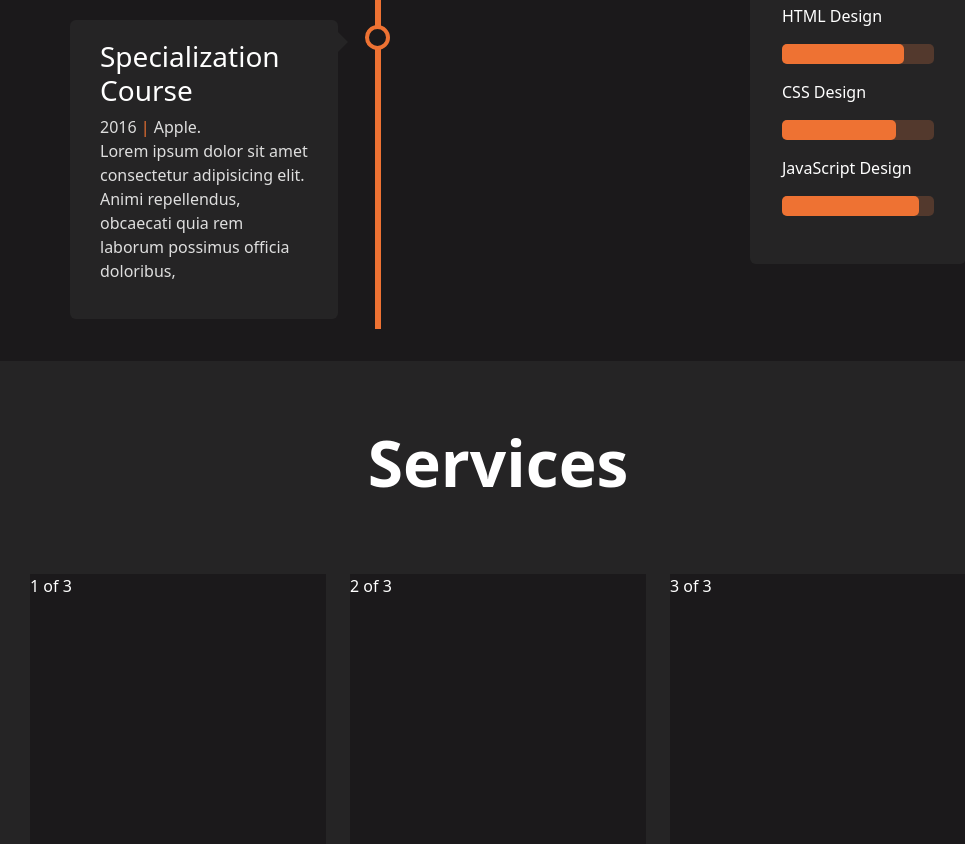
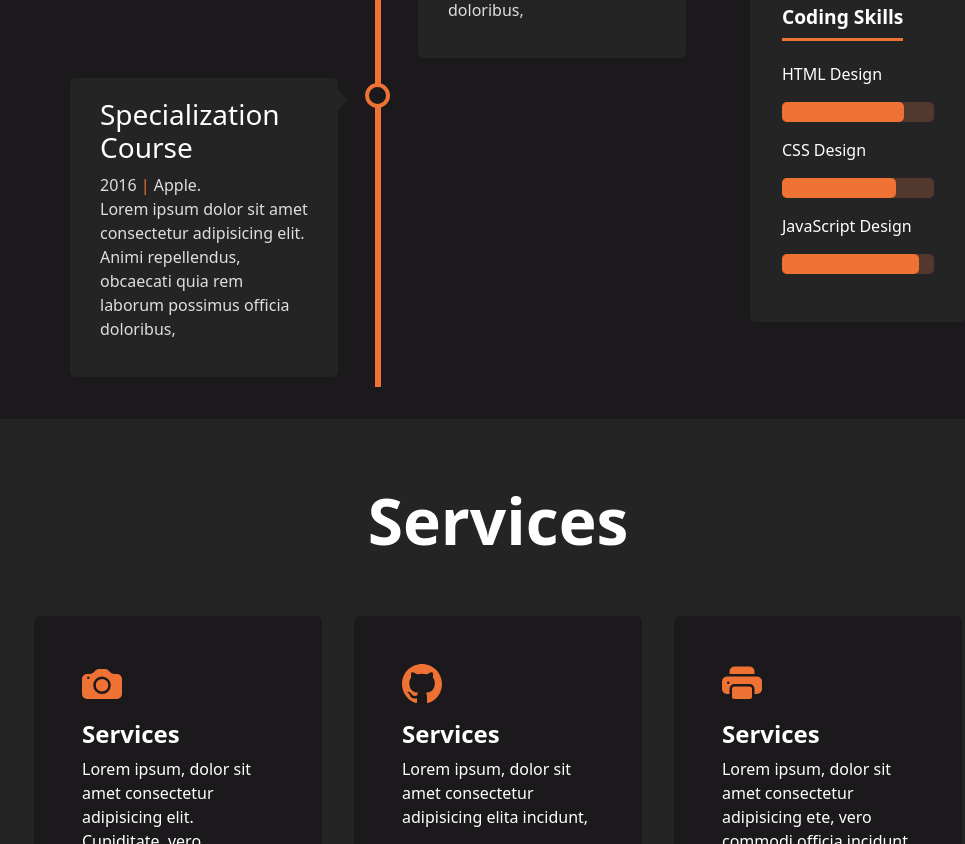
Before and after one commit to CodingBunnyi/JR-Project1, a plain HTML site: page src/index.html in a window 1280 px wide. Shown: the part 1956-2800 px from the top of the page, without its empty margins (142-1107 px from the left). Drawn offline with Linux system fonts and the light colour scheme.

Commit message:
add services section

```diff
--- a/src/index.html
+++ b/src/index.html
@@ -42,7 +42,8 @@
         </header>
 
         <main>
-            <section class="home-intro container">
+            <section class="home-intro">
+                <div class="container">
                     <div class="row">
                         <div class="home-intro-text col-lg-6">
                             <div class="icon-box">
@@ -64,11 +65,12 @@
                             <img id="portraint-img" src="assets/Jay-Chou-Net-Worth-removebg.png" alt="Jay Chou portraint">
                         </div>
                     </div>
+                </div>
             </section>
 
             <section class="portfolio">
                 <div class="top-container">
-                    <h2 id="portfolio-title">Portfolio<br>Showcase</h2>
+                    <h2 class="section-title">Portfolio<br>Showcase</h2>
                 </div>
 
                 <div class="portfolio-main-container container">
@@ -183,46 +185,58 @@
 
             <section class="service">
                 <div class="top-container">
-                    <h2 id="portfolio-title">Services</h2>
+                    <h2 class="section-title">Services</h2>
                 </div>
 
                 <div class="container">
                     <div class="row">
-                        <div class="col-lg-4">
+                        <div class="col-xl-4 col-lg-6 services-box">
                             <div class="service-box">
-                                1 of 3
+                                <img src="assets/camera-fill.svg" alt="camera">
+                                <h3>Services</h3>
+                                <p>Lorem ipsum, dolor sit amet consectetur adipisicing elit. Cupiditate, vero commodi officia incidunt,</p>
                             </div>
                         </div>
 
-                        <div class="col-lg-4">
+                        <div class="col-xl-4 col-lg-6 services-box">
                             <div class="service-box">
-                                2 of 3
+                                <img src="assets/github.svg" alt="github">
+                                <h3>Services</h3>
+                                <p>Lorem ipsum, dolor sit amet consectetur adipisicing elita incidunt,</p>
                             </div>
                         </div>
 
-                        <div class="col-lg-4">
+                        <div class="col-xl-4 col-lg-6 services-box">
                             <div class="service-box">
-                                3 of 3
-                            </div>
+                                <img src="assets/printer-fill.svg" alt="printer">
+                                <h3>Services</h3>
+                                <p>Lorem ipsum, dolor sit amet consectetur adipisicing ete, vero commodi officia incidunt,</p>
                             </div>
                         </div>
 
-                    <div class="row">
-                        <div class="col-lg-4">
+
+
+                        <div class="col-xl-4 col-lg-6 services-box">
                             <div class="service-box">
-                                1 of 3
+                                <img src="assets/table.svg" alt="table">
+                                <h3>Services</h3>
+                                <p>Lorem ipsum dolor, sit amet consectetur adipisicing elit. Sed sit nihil harum. Ab ad sunt culpa omnis? Nobis inventore fuga itaque, </p>
                             </div>
                         </div>
 
-                        <div class="col-lg-4">
+                        <div class="col-xl-4 col-lg-6 services-box">
                             <div class="service-box">
-                                2 of 3
+                                <img src="assets/window.svg" alt="window">
+                                <h3>Services</h3>
+                                <p>Lorem ipsum, dolor sit amet consectetur adipisicing elit. Cupiditate, </p>
                             </div>
                         </div>
 
-                        <div class="col-lg-4">
+                        <div class="col-xl-4 col-lg-6 services-box">
                                 <div class="service-box">
-                            3 of 3
+                                    <img src="assets/wrench.svg" alt="wrench">
+                                    <h3>Services</h3>
+                                    <p>Lorem ipsum, dolor sit amet consectetur adipisicing elit. Cupiditate, vero commount,</p>
                         </div>
                     </div>
                 </div>
--- a/src/sass/styles.scss
+++ b/src/sass/styles.scss
@@ -22,11 +22,26 @@ body {
     color: $default-color-gray;
 }
 
+section {
+    padding: $overall-padding !important;
+}
+
+.section-title {
+    font-size: 4rem;
+    font-weight: bold;
+    padding-top: 2rem;
+    padding-bottom: 2rem;
+}
+
 //nav bar
 .navbar {
     background-color: $bg-color-dark;
     padding: $overall-padding;
     box-sizing:border-box;
+    .container-fluid {
+        padding-left: 0;
+        padding-right: 0;
+    }
     .navbar-brand {
         font-weight: bold;
         font-size: 1.7rem;
@@ -48,22 +63,17 @@ body {
     }
 }
 
-//intro page
-h1 {
-    font-weight: bold;
-    font-size: 4rem;
-}
-
+//intro section
 .home-intro {
-    padding: $overall-padding;
-    width: 100%;
     display: flex;
-    justify-content: space-between;
+    h1 {
+        font-weight: bold;
+        font-size: 4rem;
+    }
     &-text{
         display: flex;
         flex-direction:column;
         justify-content: center;
-        // padding-right: 5rem;
         .icon-box {
             margin-bottom: 1rem;
             .icon{
@@ -108,21 +118,15 @@ h1 {
     }
 }
 
-//portfolio
+//portfolio section
 .portfolio {
     background-color: $bg-color-dark;
-    padding: $overall-padding;
     display: flex;
     flex-direction: column;
     .top-container {
         width: 100%;
         text-align: center;
-        #portfolio-title {
-            font-size: 4rem;
-            font-weight: bold;
-            padding-top: 2rem;
-            padding-bottom: 2rem;
-        }
+
     }
         .portfolio-main-container{
             display: flex;
@@ -141,7 +145,6 @@ h1 {
                 }
             }
 
-            // width: 70%;
             .timeline {
                 position: relative;
                 &::after {
@@ -261,13 +264,16 @@ h1 {
                     font-weight: bold;
                     padding-bottom: 0.5rem;
                 }
+                h3 {
+                    font-weight: bold;
+                }
 
                 .skill-container {
                     padding-top: 1rem;
                     .skill-item {
                         margin: 1rem 0;
                         .skill-name {
-                            font-size: 1rem;;
+                            font-size: 1rem;
                         }
                         .skills-bar{
                             display: flex;
@@ -325,23 +331,27 @@ h1 {
     }
 }
 
+//service section
 .service {
     background-color: $bg-color-light;
-    padding: $overall-padding;
     .top-container {
         width: 100%;
         text-align: center;
-        #portfolio-title {
-            font-size: 4rem;
-            font-weight: bold;
-            padding-top: 2rem;
-            padding-bottom: 2rem;
-        }
+    }
+
+    .services-box {
+        padding: 1rem;
     }
 
     .service-box {
+        height: 100%;
         background-color: $bg-color-dark;
-        height: 34rem;
-        margin-top: 2rem;
+        border-radius: 6px;
+        padding: 3rem;
+        h3 {
+            margin-top: 1rem;
+            font-weight: bold;
+            font-size: 1.5rem;
+        }
     }
 }
```
Also changed, not shown: src/assets/camera-fill.svg (added), src/assets/github.svg (added), src/assets/printer-fill.svg (added), src/assets/table.svg (added), src/assets/window.svg (added), src/assets/wrench.svg (added), src/css/styles.css. Lines whose indentation alone changed are shown as unchanged.
